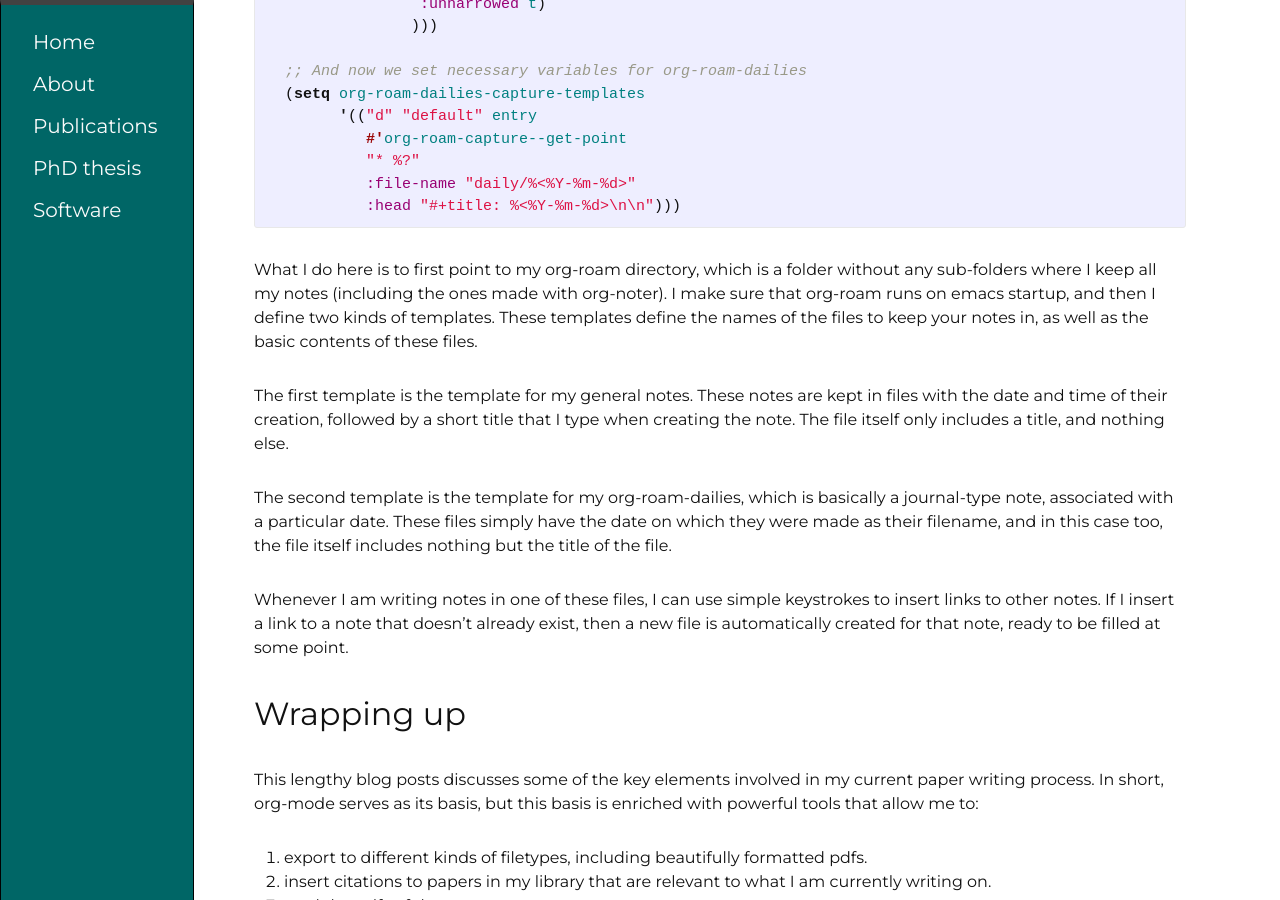
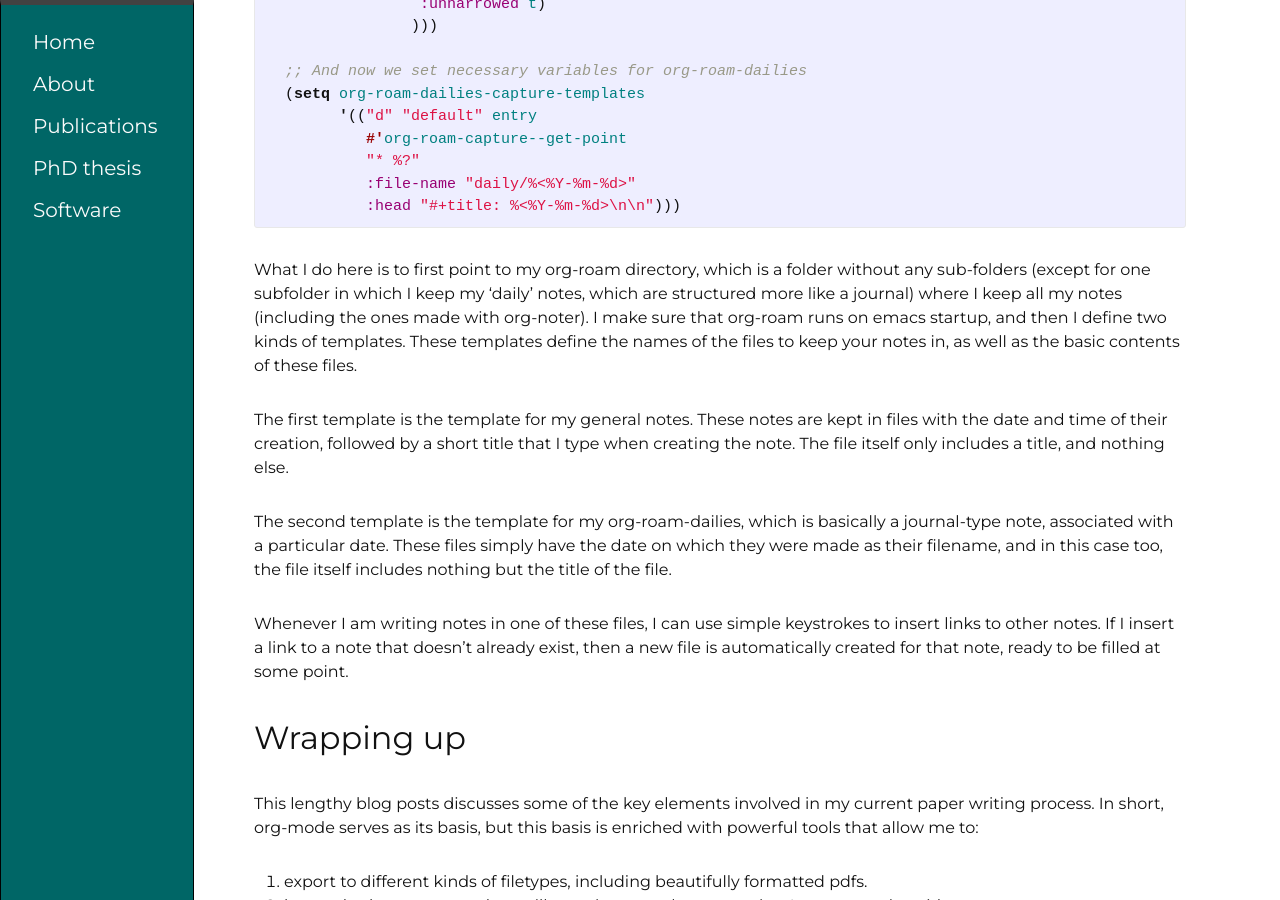
Before and after one commit to WouterSpekkink/WouterSpekkink.github.io_old, a Jekyll site: the page built from _posts/2021-02-27-writing-academic-papers-with-org-mode.md, in a window 1280 px wide and 900 px high, scrolled down 18901 px. Built offline with Jekyll 4.4.1, drawn with Linux system fonts in a browser that asks for light colours.

Commit message:
Small correction to last post.

```diff
--- a/_posts/2021-02-27-writing-academic-papers-with-org-mode.md
+++ b/_posts/2021-02-27-writing-academic-papers-with-org-mode.md
@@ -681,7 +681,7 @@ See my basic org-roam config below.
            :head "#+title: %<%Y-%m-%d>\n\n")))
 {% endhighlight %}
 
-What I do here is to first point to my org-roam directory, which is a folder without any sub-folders where I keep all my notes (including the ones made with org-noter).
+What I do here is to first point to my org-roam directory, which is a folder without any sub-folders (except for one subfolder in which I keep my 'daily' notes, which are structured more like a journal) where I keep all my notes (including the ones made with org-noter).
 I make sure that org-roam runs on emacs startup, and then I define two kinds of templates.
 These templates define the names of the files to keep your notes in, as well as the basic contents of these files.
 
```
